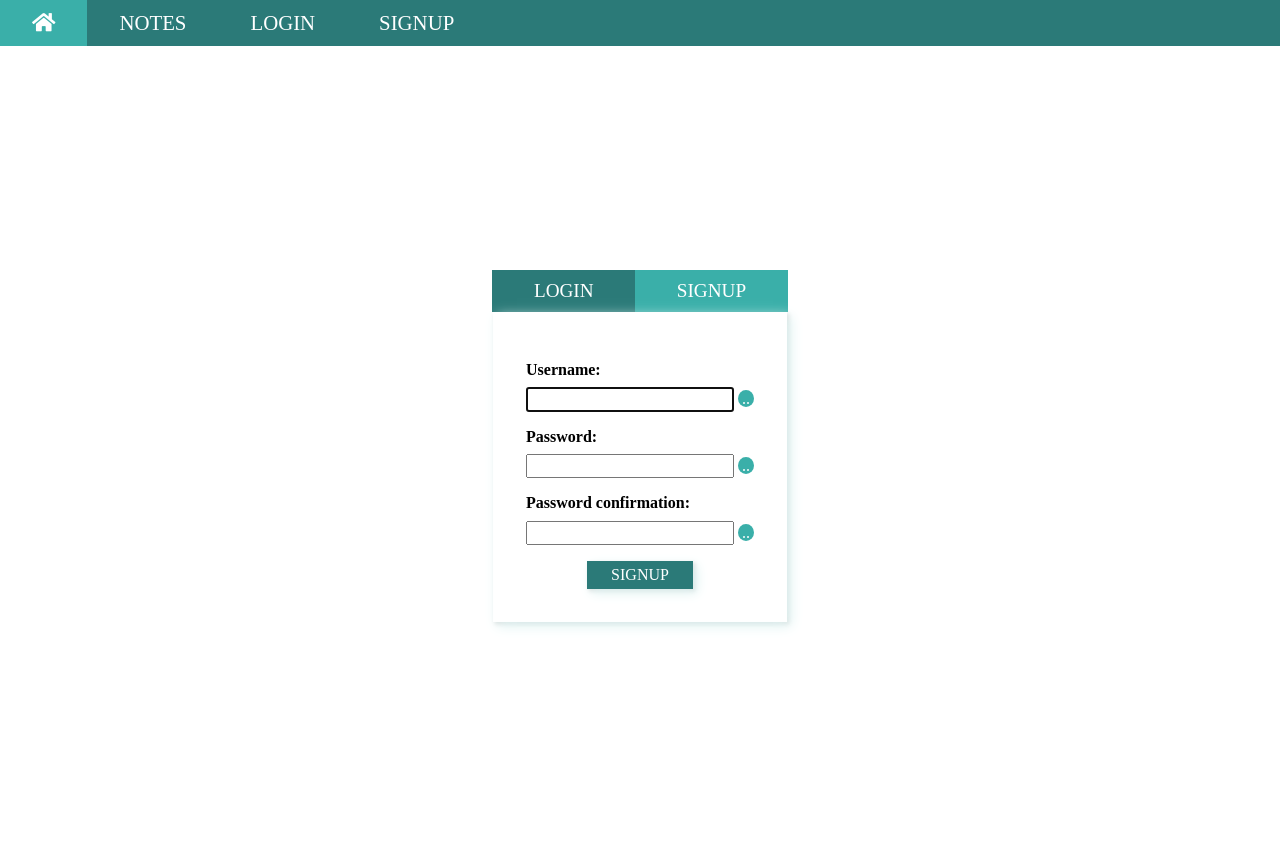
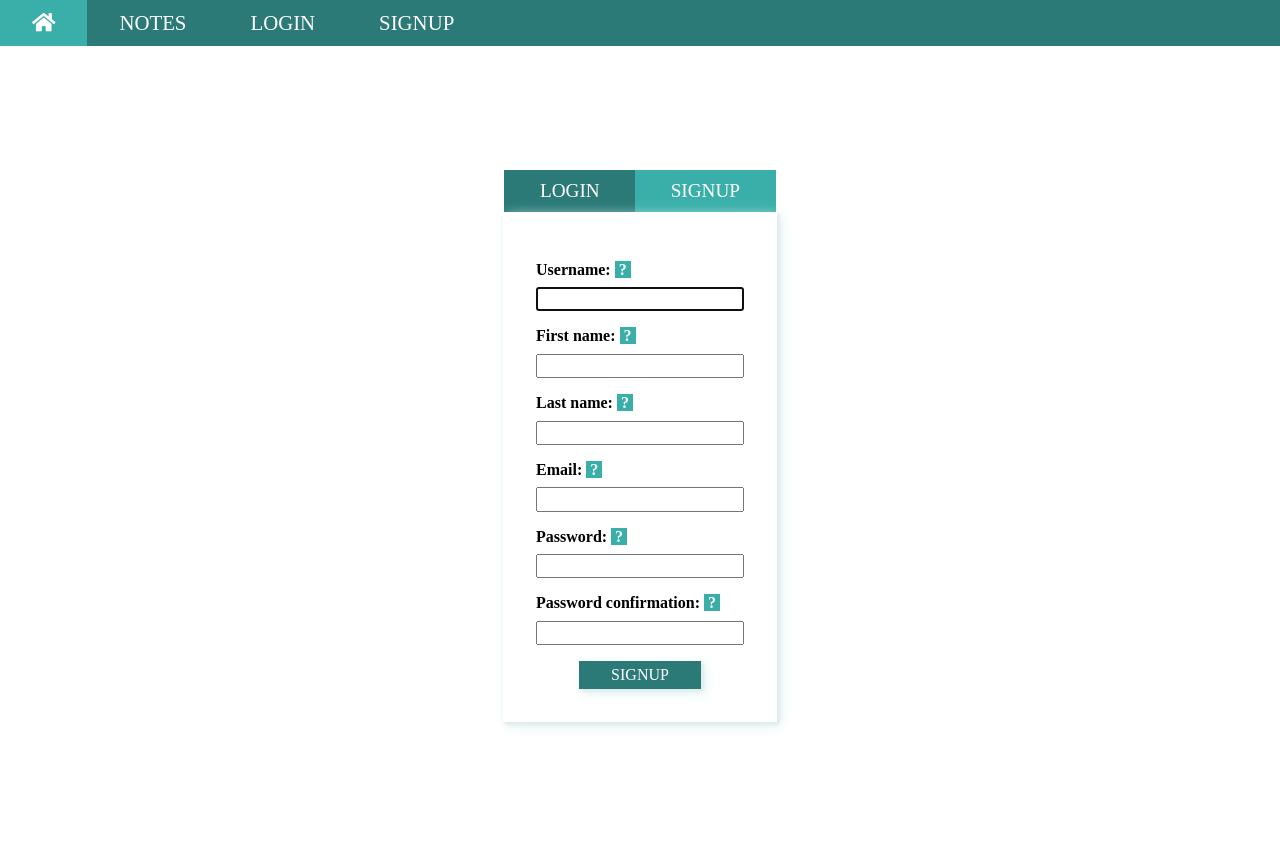
Before and after one commit to SadkiratSingh/UniNote, a Django app: page /accounts/signup/ in a window 1280 px wide. Run offline with Django 3.2, Linux system fonts and the light colour scheme; some libraries are stand-ins or nearby versions.

Commit message:
usersignup form improved and msg functionality

```diff
--- a/static/css/my_project.css
+++ b/static/css/my_project.css
@@ -294,10 +294,18 @@
 }
 
 .login-form,.signup-form{
-    border:1px solid black;
     padding:2rem;
     box-shadow:var(--bs);
     border:0.5px solid var(--white-color);
+}
+
+.signup-form{
+    display:grid;
+    grid-template-columns:repeat(auto-fit,minmax(150px,1fr));
+    width:95%;
+    height:65%;
+    grid-column-gap:0.4rem;
+    padding:0;
 }
 
 .login-form-submit,.signup-form-submit{
@@ -310,7 +318,15 @@
     text-align:center;
     border:none;
     box-shadow:var(--bs);
-    padding:0.3rem 1.5rem;
+    padding:0.3rem 2rem;
+}
+
+.signup-form-submit{
+    margin-top:0;
+}
+
+.form-grid-item-button{
+    grid-column:1/span 2;
 }
 
 .login-form-field,.signup-form-field{
@@ -345,12 +361,11 @@
 }
 
 .insignupmode{
-    padding:0.6rem 2.6rem;
+    padding:0.6rem 4.57rem;
 }
 
 .click-for-help{
     border:none;
-    border-radius:50%;
     background-color:var(--green-text-color);
     cursor: pointer;
     padding:0rem 0.25rem;
@@ -361,4 +376,19 @@
     display:none;
 }
 
+@media screen and (min-width:800px){
+    .signup-form{
+        display:block;
+        width:auto;
+        height:auto;
+        padding:2rem;
+    }
+    .signup-form-submit{
+        margin-top:1rem;
+    }
+    .insignupmode{
+        padding:0.6rem 2.22rem;
+    }
+}
+
 /****AUTH MODE STYLE****/
--- a/static/js/my_project_script.js
+++ b/static/js/my_project_script.js
@@ -49,6 +49,9 @@ function checkResponse(){
             subjectsList=response['courses'];
             createFormContent();
         }
+        else if(response.hasOwnProperty('message')){
+            alert(response['message']);
+        }
     }
 }
 
@@ -73,7 +76,6 @@ function getNotes(e){
     var term=document.getElementById('term').value;
     courseForm.style.display='none';
     e.target.style.display='none';
-    chapterGridWrap.style.display='block';
     var http;
     http=new XMLHttpRequest();
     http.onreadystatechange=displayChapters;
@@ -83,8 +85,13 @@ function getNotes(e){
 
 function displayChapters(){
     if(this.readyState==4 && this.status==200){
-        var filesData=JSON.parse(this.responseText);
-        var dataList=filesData['data'];
+        var response=JSON.parse(this.responseText);
+        if(response.hasOwnProperty('delay_msg')){
+            alert(response['delay_msg']);
+        }
+        else{
+            chapterGridWrap.style.display='block';
+            var dataList=response['data'];
             var notesstr='';
             var img_url;
             var i=0;
@@ -94,7 +101,7 @@ function displayChapters(){
                 notesstr+="<div class='chapter-grid-item'>";
                 notesstr+=`<img src=${pdfsrc} class='zip-image' alt='zip'>`;
                 notesstr+=`<p class='chapter-info'>${chapter_name}</p>`;
-            notesstr+=`<button class='zip-download' onclick='downloadZip(this,${chapter_name}.id)' >Download</button>`;
+                notesstr+=`<button class='zip-download ${chapter_name}' onclick='downloadZip(this)'>Download</button>`;
                 notesstr+="</div>";
                 notesstr+=`<img src=${img_url} class='chapter-image' id=${chapter_name} alt='ch-image'>`;
                 i=i+1;
@@ -102,6 +109,7 @@ function displayChapters(){
             chapterGrid.innerHTML=notesstr;
             alterClassName()
             runfordisplay()
+        }
     }
 }
 
@@ -140,7 +148,8 @@ function revertpdfdisplay(){
     })
 }
 
-function downloadZip(target,chname){
+function downloadZip(target){
+    var chname=target.classList[1];
     window.location.href=`downloadzip/${chname}`;
 }
 
--- a/templates/global/base.html
+++ b/templates/global/base.html
@@ -20,7 +20,7 @@
                  class="fas fa-home"></i></a></li>
             <li class='nav-item'><a class='nav-link' href='{% url "notes-home" %}'>Notes<a></li>
             {% if user.is_authenticated %}
-            <li class='nav-item'><a class='nav-link' href='#'>Logout</a></li>
+            <li class='nav-item'><a class='nav-link' href='{% url "useraccount-logout" %}'>Logout</a></li>
             <li class='nav-item'><a class='nav-link' href='#'>Rate This App</a></li>
             {% else %}
             <li class='nav-item'><a class='nav-link' href='{% url "useraccount-login" %}'>Login</a></li>
--- a/uninote/settings.py
+++ b/uninote/settings.py
@@ -125,3 +125,6 @@ STATICFILES_DIRS=(os.path.join(BASE_DIR,'static'),)
 
 MEDIA_URL='/media/'
 MEDIA_ROOT=os.path.join(BASE_DIR,'media')
+
+LOGIN_REDIRECT_URL='/notes/'
+LOGOUT_REDIRECT_URL='/notes/'
--- a/uninote/urls.py
+++ b/uninote/urls.py
@@ -21,6 +21,7 @@ from django.conf.urls.static import static
 urlpatterns = [
     path('admin/', admin.site.urls),
     path('notes/',include('notes.urls')),
+    #path('accounts/',admin.site.urls),
     path('accounts/',include('useraccount.urls')),
 ]
 
--- a/useraccount/forms.py
+++ b/useraccount/forms.py
@@ -0,0 +1,26 @@
+from django.contrib.auth.forms import UserCreationForm
+from django.contrib.auth.models import User
+from django import forms
+from django.core.validators import RegexValidator
+from django.core.exceptions import ValidationError
+import re
+
+def lastNameCheck(value):
+    search_pat='^[A-Z][a-z]+$'
+    if(re.search(search_pat,value)==None):
+        raise ValidationError('Please enter valid last name',code='invalid')
+
+class RegistrationForm(UserCreationForm):
+    email=forms.EmailField(help_text='email should be of the type example@domain.com')
+    first_name=forms.CharField(max_length=50,validators=[RegexValidator('^[A-Z][a-z]+$',message='Please enter valid first name',code='Invalid')],help_text='First letter of the name should be captial and thereafter it should contain one or more alphabets')
+    last_name=forms.CharField(max_length=50,validators=[lastNameCheck],help_text='First letter of the name should be captial and thereafter it should contain one or more alphabets')
+
+    class Meta:
+        model=User
+        fields=['username','first_name','last_name','email']
+
+    def clean(self):
+        validated_email=self.cleaned_data.get('email')
+        if(User.objects.filter(email=validated_email).exists()):
+            raise ValidationError('This email has been already taken!',code='redundancy')
+        return super().clean()
--- a/useraccount/templates/useraccount/registration.html
+++ b/useraccount/templates/useraccount/registration.html
@@ -2,22 +2,33 @@
 
 {% block content %}
 <div class='signup-form-wrapper'>
+    {% if messages %}
+    <ul class='signup-error-msgs'>
+        {% for message in messages %}
+            <li>{{message}}</li>
+        {% endfor %}
+    </ul>
+    {% endif %}
     <div class='auth-links'>
         <a class='login-link insignupmode' href='{% url "useraccount-login" %}'>Login</a><a class='signup-link insignupmode' href='{% url "useraccount-signup" %}'>Signup</a>
     </div>
     <form action='' method='post' class='signup-form'>
         {% csrf_token %}
         {% for field in form %}
+        <div class='form-grid-item'>
             <div class='signup-form-label'>
                 {{field.label_tag}}
+                <div class='help-text'>{{field.help_text}}</div>
+                <span class='click-for-help' title="click here for help">?</span>
             </div>
             <div class='signup-form-field'>
                 {{field}}
-            <div class='help-text'>{{field.help_text}}</div>
-            <span class='click-for-help' title="click here for help">..</span>
+            </div>
         </div>
         {% endfor %}
+        <div class='form-grid-item-button'>
             <input type='submit' class='signup-form-submit' value='SignUp'>
+        </div>
     </form>
 </div>
 {% endblock %}
--- a/useraccount/urls.py
+++ b/useraccount/urls.py
@@ -3,5 +3,6 @@ from . import views
 
 urlpatterns=[
     path('login/',views.UserLoginView.as_view(),name='useraccount-login'),
-    path('signup/',views.UserSignUpView.as_view(),name='useraccount-signup')
+    path('signup/',views.UserSignUpView.as_view(),name='useraccount-signup'),
+    path('logout/',views.UserLogOutView.as_view(),name='useraccount-logout'),
 ]
--- a/useraccount/views.py
+++ b/useraccount/views.py
@@ -1,15 +1,45 @@
 from django.shortcuts import render
 from django.views.generic import View
-from django.contrib.auth.views import LoginView
-from django.views.generic.edit import FormView
-from django.contrib.auth.forms import UserCreationForm
+from django.contrib.auth.views import LoginView,LogoutView
+from django.views.generic.edit import CreateView
+from .forms import RegistrationForm
 from django.urls import reverse_lazy
+from django.contrib import messages
+from django.http import HttpResponseRedirect
 # Create your views here.
 
 class UserLoginView(LoginView):
     template_name='useraccount/login.html'
+    redirect_authenticated_user=True
 
-class UserSignUpView(FormView):
-    form_class=UserCreationForm
-    success_url=reverse_lazy('/notes/')
+    def form_invalid(self,form):
+        field_errors_dict=form.errors
+        other_errors=form.non_field_errors()
+        for error_list in field_errors_dict.values():
+            for e in error_list:
+                messages.error(self.request,e)
+
+        return super().form_invalid(form)
+
+class UserSignUpView(CreateView):
+    form_class=RegistrationForm
+    success_url=reverse_lazy('login')
     template_name='useraccount/registration.html'
+
+    def form_invalid(self,form):
+        field_errors_dict=form.errors
+        other_errors=form.non_field_errors()
+        for error_list in field_errors_dict.values():
+            for e in error_list:
+                messages.error(self.request,e)
+
+        return super().form_invalid(form)
+
+    def dispatch(self,request,*args,**kwargs):
+        if request.user.is_authenticated:
+            return HttpResponseRedirect('/notes/')
+        else:
+            return super().dispatch(request,*args,**kwargs)
+
+class UserLogOutView(LogoutView):
+    pass
```
Also changed, not shown: notes/views.py (+8 -1 lines), useraccount/templates/useraccount/login.html (+7 -0 lines), 1 other file. Lines whose indentation alone changed are shown as unchanged.
